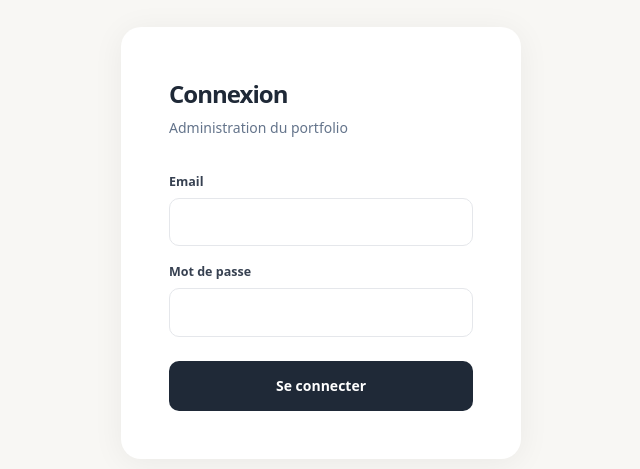
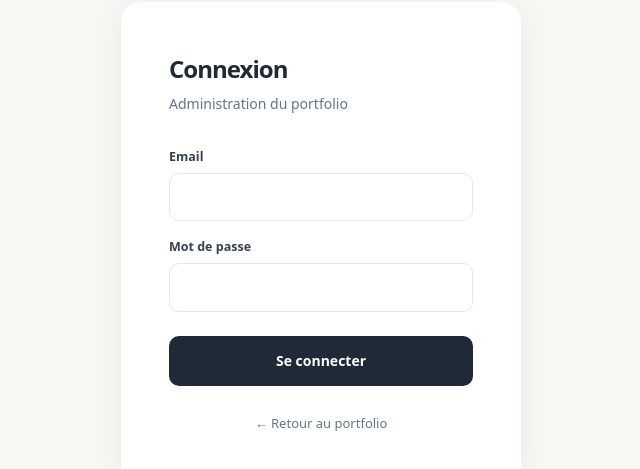
Before and after one commit to mahunaromaric/Mon-Portofolio, a React (Vite) app: page /admin in a window 1280 px wide. Shown: the part 157-626 px from the top of the page, without its empty margins (319-959 px from the left). Built offline with nearby package versions, Linux system fonts and the light colour scheme; no server answers.

Commit message:
fix: admin login landmarks — header + nav

```diff
--- a/src/components/admin/AdminLogin.tsx
+++ b/src/components/admin/AdminLogin.tsx
@@ -18,10 +18,12 @@ export function AdminLogin() {
   }
 
   return (
-    <main style={{ minHeight: '100vh', display: 'flex', alignItems: 'center', justifyContent: 'center', background: '#F8F7F4' }}>
+    <main style={{ minHeight: '100vh', display: 'flex', flexDirection: 'column', alignItems: 'center', justifyContent: 'center', background: '#F8F7F4' }}>
       <form onSubmit={login} style={{ background: '#fff', padding: '3rem', borderRadius: 20, width: '100%', maxWidth: 400, boxShadow: '0 4px 32px rgba(0,0,0,0.06)' }}>
-        <h1 style={{ fontFamily: 'var(--font-display)', fontSize: 24, fontWeight: 800, letterSpacing: '-0.04em', color: C.ink, marginBottom: 4 }}>Connexion</h1>
-        <p style={{ fontFamily: 'var(--font-sub)', fontSize: 14, color: C.muted, marginBottom: '2rem' }}>Administration du portfolio</p>
+        <header style={{ marginBottom: '2rem' }}>
+          <h1 style={{ fontFamily: 'var(--font-display)', fontSize: 24, fontWeight: 800, letterSpacing: '-0.04em', color: C.ink, marginBottom: 4 }}>Connexion</h1>
+          <p style={{ fontFamily: 'var(--font-sub)', fontSize: 14, color: C.muted }}>Administration du portfolio</p>
+        </header>
         {error && <p style={{ fontFamily: 'var(--font-sub)', fontSize: 13, color: '#DC2626', background: '#FEF2F2', padding: '8px 12px', borderRadius: 8, marginBottom: '1rem' }}>{error}</p>}
         <div style={{ marginBottom: '1rem' }}>
           <label htmlFor="login-email" style={{ fontFamily: 'var(--font-display)', fontSize: 12.5, fontWeight: 600, color: C.ink2, display: 'block', marginBottom: 6 }}>Email</label>
@@ -41,6 +43,13 @@ export function AdminLogin() {
           style={{ width: '100%', padding: '14px 12px', background: C.ink, color: '#fff', border: 'none', borderRadius: 10, fontFamily: 'var(--font-display)', fontSize: 14, fontWeight: 700, cursor: 'pointer', opacity: busy ? 0.6 : 1, minHeight: 48 }}>
           {busy ? 'Connexion...' : 'Se connecter'}
         </button>
+        <nav style={{ marginTop: '1.5rem', textAlign: 'center' }}>
+          <a href="/" style={{ fontFamily: 'var(--font-sub)', fontSize: 13, color: C.muted, textDecoration: 'none' }}
+            onMouseEnter={e => e.currentTarget.style.color = C.blue}
+            onMouseLeave={e => e.currentTarget.style.color = C.muted}>
+            ← Retour au portfolio
+          </a>
+        </nav>
       </form>
     </main>
   )
```
